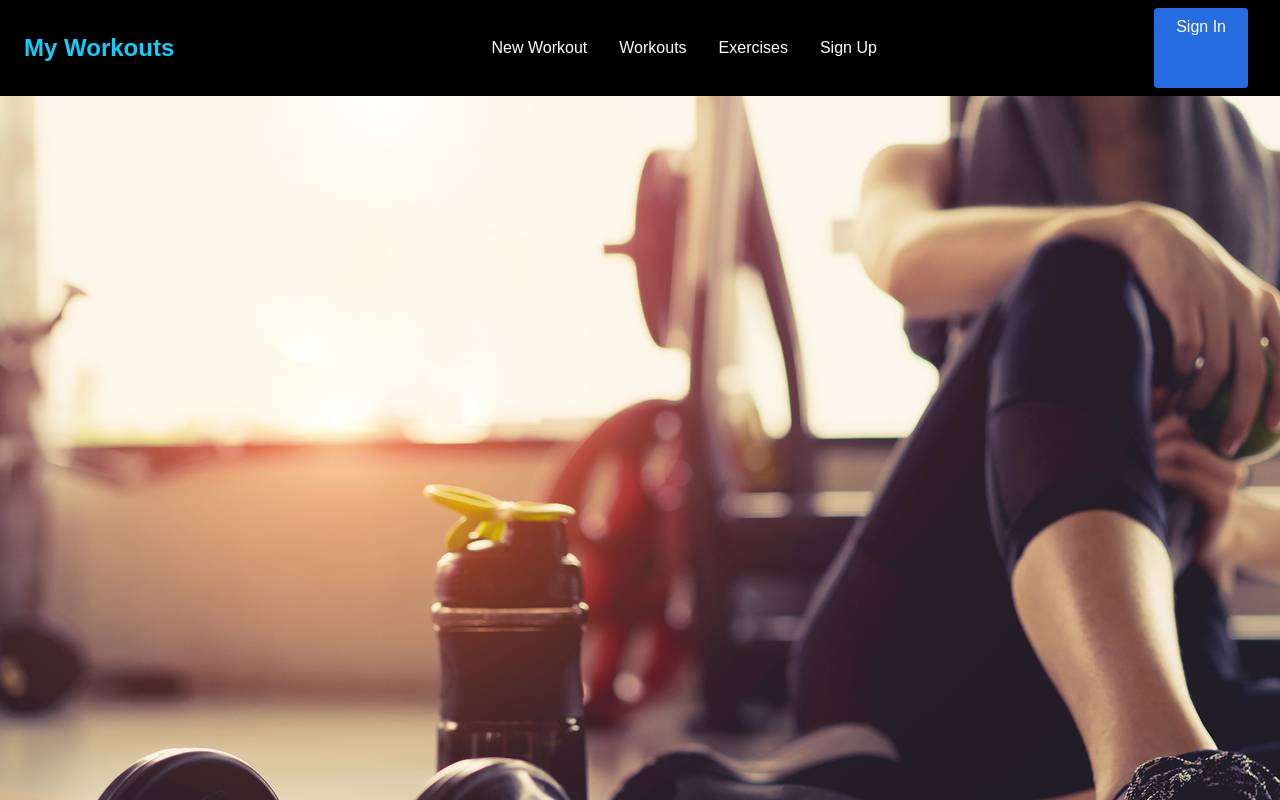
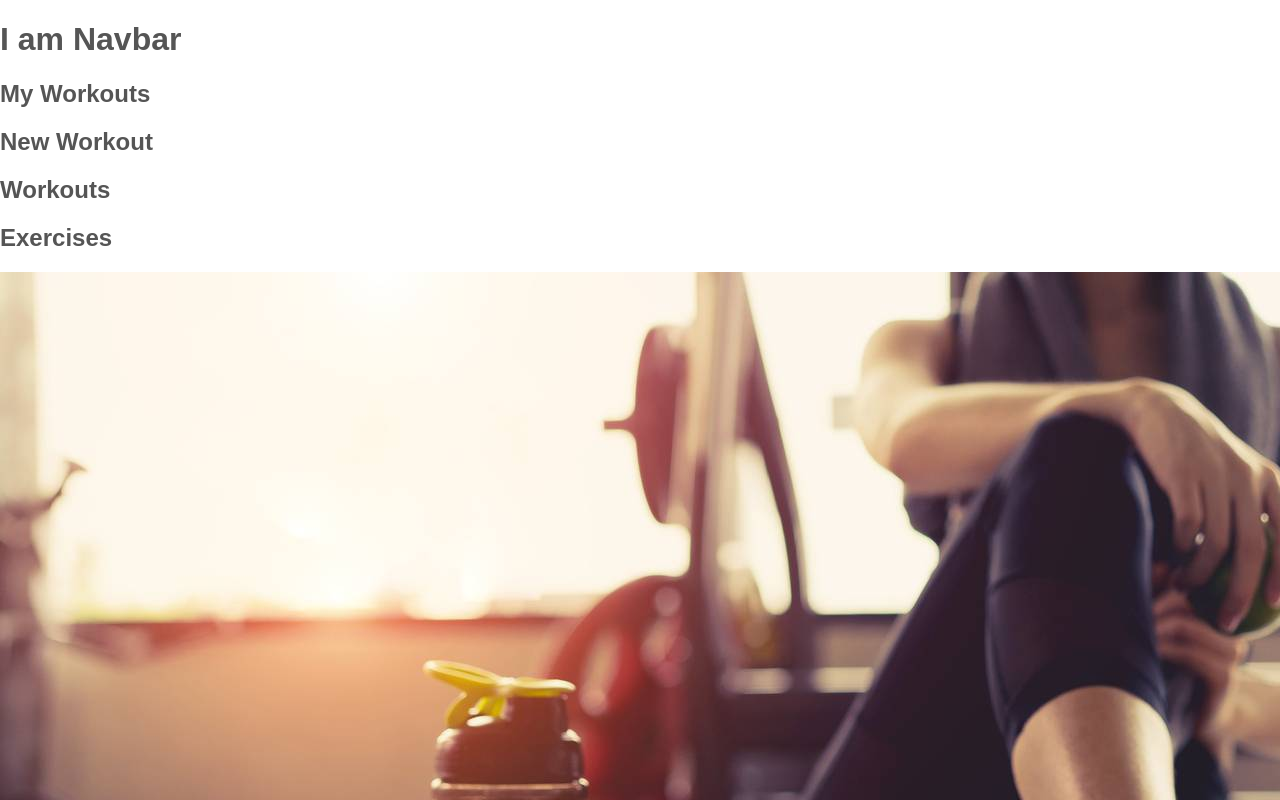
Before and after one commit to asaintdic/WOTR_frontend, a React (Create React App) app: page / in a window 1280 px wide. Shown: the top 800 px of the page. Built offline with nearby package versions, Linux system fonts and the light colour scheme; no server answers.

Commit message:
Navbar refactoring

```diff
--- a/package.json
+++ b/package.json
@@ -3,6 +3,7 @@
   "version": "0.1.0",
   "private": true,
   "dependencies": {
+    "@material-ui/core": "^4.11.3",
     "@testing-library/jest-dom": "^5.11.4",
     "@testing-library/react": "^11.1.0",
     "@testing-library/user-event": "^12.1.10",
--- a/src/App.js
+++ b/src/App.js
@@ -1,5 +1,5 @@
 import React from 'react';
-import Navbar from './components/Navbar';
+import Navbar from './components/Navbar/Navbar.js';
 import WorkoutsContainer from './containers/WorkoutsContainer';
 import { GlobalStyle } from "./components/FormComponents";
 
--- /dev/null
+++ b/src/components/Navbar/Navbar.js
@@ -0,0 +1,47 @@
+import React from 'react'
+import NavbarOptions from "./NavbarOptions.js"
+import "./Navbar.css"
+// import {Nav, NavLink, Bars, NavMenu, NavBtn, NavBtnLink} from './NavbarElements';
+
+function Navbar() {
+    return (
+        <div className="navbar">
+            <h1> I am Navbar</h1>
+            {/* navbar options */}
+            <NavbarOptions text="My Workouts" />
+            <NavbarOptions text="New Workout" />
+            <NavbarOptions text="Workouts" />
+            <NavbarOptions text="Exercises" />
+
+        </div>
+    )
+}
+    //     <div className= "navBar">
+    //         <Nav>
+    //             <NavLink to="/">
+    //                 <h1> My Workouts</h1>
+    //             </NavLink>
+    //             <Bars />
+    //             <NavMenu>
+    //                 <NavLink to="/workouts/new" activeStyle>
+    //                     New Workout
+    //                 </NavLink>
+    //                 <NavLink to="/workouts" activeStyle>
+    //                     Workouts
+    //                 </NavLink>
+    //                 <NavLink to="/exercises" activeStyle>
+    //                     Exercises
+    //                 </NavLink>
+    //                 <NavLink to="/sign-up" activeStyle>
+    //                     Sign Up
+    //                 </NavLink>
+    //             </NavMenu>
+    //             <NavBtn>
+    //                 <NavBtnLink to='/signin'> Sign In</NavBtnLink>
+    //             </NavBtn>
+    //         </Nav>
+    //     </div>
+
+
+
+export default Navbar
--- a/src/components/Navbar/NavbarElements.js
+++ b/src/components/Navbar/NavbarElements.js
@@ -1,79 +1,79 @@
-import styled from 'styled-components'
-import { NavLink as Link } from 'react-router-dom'
-import {FaBars} from 'react-icons/fa'
+// import styled from 'styled-components'
+// import { NavLink as Link } from 'react-router-dom'
+// import {FaBars} from 'react-icons/fa'
 
-export const Nav = styled.nav`
-    background: #000;
-    height: 80px;
-    display: flex;
-    justify-content: space-between;
-    padding: 0.5rem; calc((100vw-1000px) / 2);
-    z-index: 10;
-`;
+// export const Nav = styled.nav`
+//     background: #000;
+//     height: 80px;
+//     display: flex;
+//     justify-content: space-between;
+//     padding: 0.5rem; calc((100vw-1000px) / 2);
+//     z-index: 10;
+// `;
 
-export const NavLink = styled(Link)`
-    color: #fff;
-    display: flex;
-    align-items: center;
-    text-decoration: none;
-    padding: 0 1rem;
-    height: 100%;
-    cursor: pointer;
+// export const NavLink = styled(Link)`
+//     color: #fff;
+//     display: flex;
+//     align-items: center;
+//     text-decoration: none;
+//     padding: 0 1rem;
+//     height: 100%;
+//     cursor: pointer;
 
-    &.active {
-        color: #15cdfc;
-    }
-`;
+//     &.active {
+//         color: #15cdfc;
+//     }
+// `;
 
-export const Bars = styled(FaBars)`
-    display: none;
-    color: #fff;
+// export const Bars = styled(FaBars)`
+//     display: none;
+//     color: #fff;
 
-    @media screen and (max-width: 768px) {
-        display: block;
-        position: absolute;
-        top: 0;
-        right: 0;
-        transform: translate(-100%, 75%);
-        font-size: 1.8rem;
-        cursor: pointer;
-    }
-`;
+//     @media screen and (max-width: 768px) {
+//         display: block;
+//         position: absolute;
+//         top: 0;
+//         right: 0;
+//         transform: translate(-100%, 75%);
+//         font-size: 1.8rem;
+//         cursor: pointer;
+//     }
+// `;
 
-export const NavMenu = styled.div`
-    display: flex;
-    align-itmes: center;
-    margin-right: -24px;
+// export const NavMenu = styled.div`
+//     display: flex;
+//     align-itmes: center;
+//     margin-right: -24px;
 
-    @media screen and (max-width: 768px) {
-        display: none;
-    }
-`;
+//     @media screen and (max-width: 768px) {
+//         display: none;
+//     }
+// `;
 
-export const NavBtn = styled.nav`
-    display: flex;
-    align-itmes: center;
-    margin-right: 24px;
+// export const NavBtn = styled.nav`
+//     display: flex;
+//     align-itmes: center;
+//     margin-right: 24px;
 
-    @media screen and (max-width: 768px) {
-        display: none;
-    }
-`;
+//     @media screen and (max-width: 768px) {
+//         display: none;
+//     }
+// `;
 
-export const NavBtnLink = styled(Link)`
-    border-radius: 4px;
-    background: #256ce1;
-    padding: 10px 22px;
-    color #fff;
-    border: none;
-    outline: none;
-    cursor: pointer;
-    transition: all 0.2s ease-in-out;
-    text-decoration: none;
+// export const NavBtnLink = styled(Link)`
+//     border-radius: 4px;
+//     background: #256ce1;
+//     padding: 10px 22px;
+//     color #fff;
+//     border: none;
+//     outline: none;
+//     cursor: pointer;
+//     transition: all 0.2s ease-in-out;
+//     text-decoration: none;
 
-    &:hover{
-        transition: all 0.2s ease-in-out;
-        background: #fff;
-        color:#010606;
-    }
-`;
+//     &:hover{
+//         transition: all 0.2s ease-in-out;
+//         background: #fff;
+//         color:#010606;
+//     }
+// `;
--- /dev/null
+++ b/src/components/Navbar/NavbarOptions.css
@@ -0,0 +1,12 @@
+.navbarOption {
+
+    align-items: center;
+
+}
+
+.navbarOption:hover {
+    background-color: #e8f5fe;
+    border-radius: 30px;
+    color: lightblue;
+    transition: color 100ms ease-out;
+}
--- /dev/null
+++ b/src/components/Navbar/NavbarOptions.js
@@ -0,0 +1,16 @@
+import React from 'react'
+import './NavbarOptions.css'
+
+function NavbarOptions({ active, text}) {
+    return (
+        <div>
+            <div className={`NavbarOption ${active && 'NavbarOption--active'}`}>
+
+          <h2>{text}</h2>
+        </div>
+
+        </div>
+    )
+}
+
+export default NavbarOptions
--- a/src/components/Navbar/index.js
+++ /dev/null
@@ -1,34 +0,0 @@
-import React from 'react'
-import {Nav, NavLink, Bars, NavMenu, NavBtn, NavBtnLink} from './NavbarElements';
-
-const Navbar = () => {
-    return (
-        <>
-            <Nav>
-                <NavLink to="/">
-                    <h1> My Workouts</h1>
-                </NavLink>
-                <Bars />
-                <NavMenu>
-                    <NavLink to="/workouts/new" activeStyle>
-                        New Workout
-                    </NavLink>
-                    <NavLink to="/workouts" activeStyle>
-                        Workouts
-                    </NavLink>
-                    <NavLink to="/exercises" activeStyle>
-                        Exercises
-                    </NavLink>
-                    <NavLink to="/sign-up" activeStyle>
-                        Sign Up
-                    </NavLink>
-                </NavMenu>
-                <NavBtn>
-                    <NavBtnLink to='/signin'> Sign In</NavBtnLink>
-                </NavBtn>
-            </Nav>
-        </>
-    )
-}
-
-export default Navbar
```
Also changed, not shown: src/components/Navbar/Navbar.css (added), 2 other files (tests, documents, lock files or other folders).
